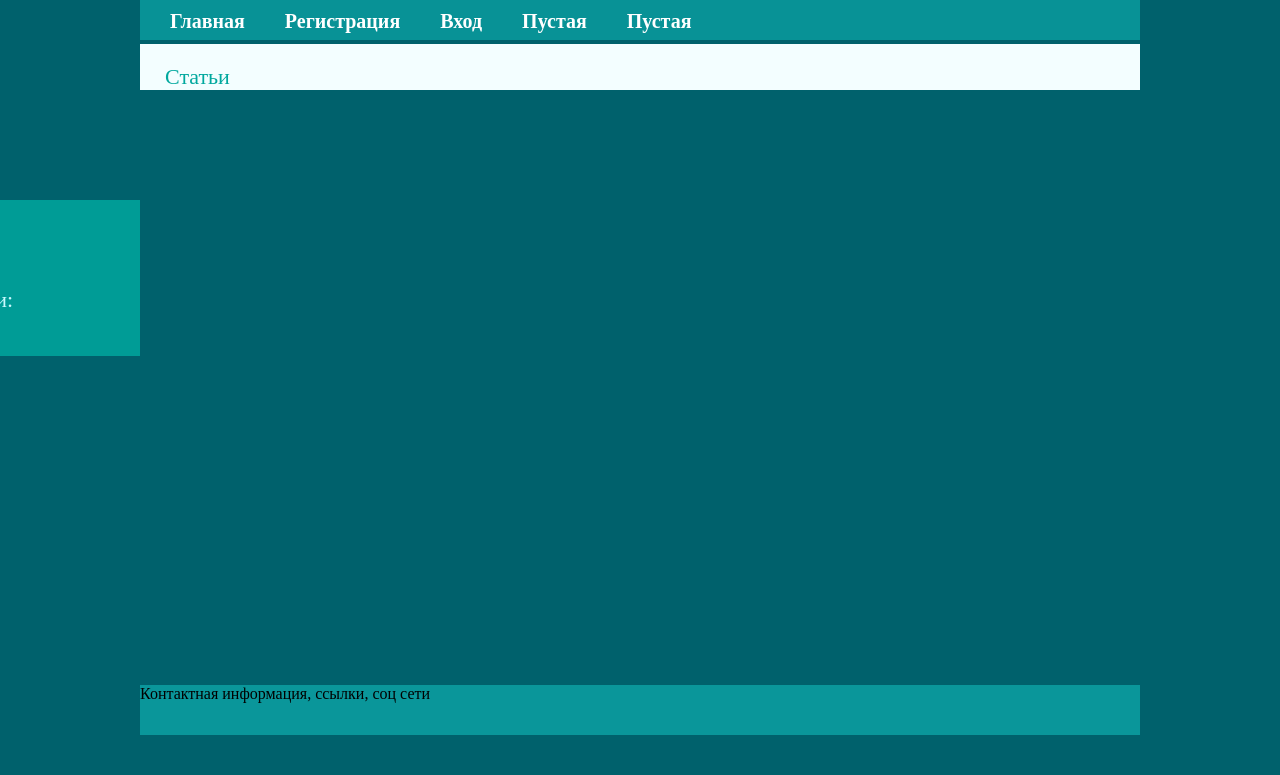
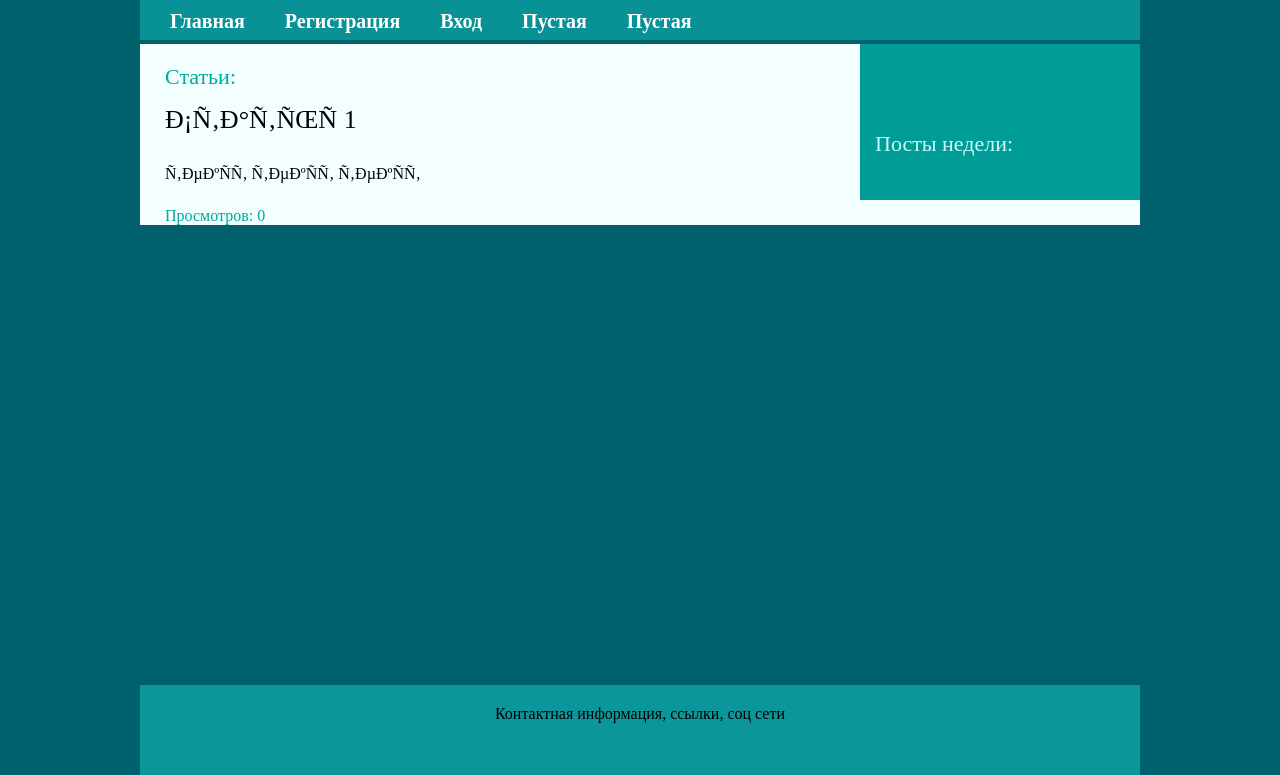
Before and after one commit to KalagurAndrey/news-aND, a PHP site: page /article.php?id=1 in a window 1280 px wide. Shown: the part 65-840 px from the top of the page. Before the commit the page ends 800 px from the top, so only its background shows below. Run offline with PHP 8.4, Linux system fonts and the light colour scheme; data comes from the database, SQL or seed files in the repository.

Commit message:
version 5

```diff
--- a/article.php
+++ b/article.php
@@ -8,12 +8,26 @@
     <div class="container">
         <div class="content">
 
-            <h3>Статьи</h3>
+            <h3>Статьи:</h3>
+
+            <?php
+                $id = $_GET['id'];
+
+                $select = mysqli_query($CONNECT, "SELECT * FROM news WHERE id = $id");
+                $result = mysqli_fetch_array($select);
+                echo '<div class="art-art"><div class="art-capt">';
+                echo $result['caption'];
+                echo '</div><br>';
+                echo $result['article'];
+                echo '</div><br>Просмотров: ';
+                echo $result['views'];
+
+                $select_v = mysqli_query($CONNECT,"UPDATE news SET views = views + 1 WHERE id = $id");
+
+            ?>
 
 
 
-
-        </div>
     </div>
 </div>
     <?php
--- a/index.php
+++ b/index.php
@@ -17,8 +17,11 @@
 
                     while($result = mysqli_fetch_array($select)) {
                         echo '<div class="caption"><div class="article">';
+                        echo '<a href=article.php?id=';
+                        echo $result['id'];
+                        echo '>';
                         echo $result['caption'];
-                        echo '</div><br><br>';
+                        echo '</a></div><br><br>';
                         echo substr($result['article'],0,300);
                         echo '...</div><br>';
                     }
--- a/style.css
+++ b/style.css
@@ -118,11 +118,13 @@
 }
 
 .footer {
-    width: 1000px;
+    width: 960px;
     margin: -50px auto 0;
+    text-align: center;
     height: 50px;
     background: #0a969a;
     position: relative;
+    padding: 20px;
 }
 
 
@@ -196,3 +198,11 @@
     font-size: 14px;
     background-color: #00a89e;
 }
+
+.art-art {
+    color: black;
+}
+
+.art-capt {
+    font-size: 26px;
+}
```
